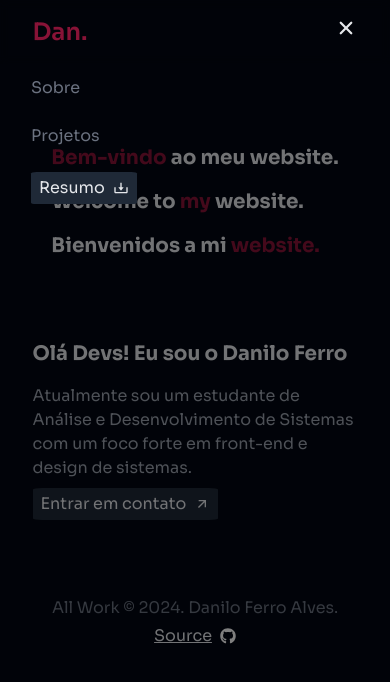
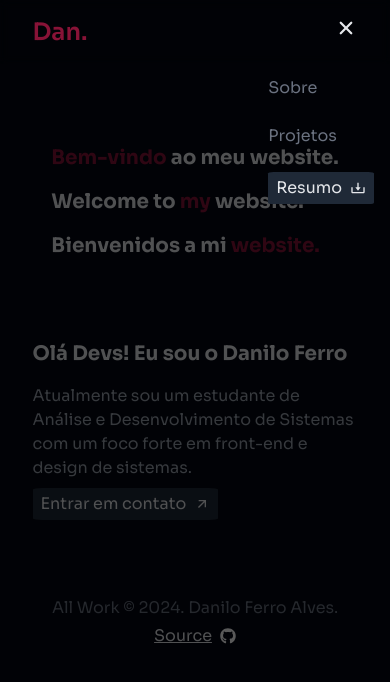
Before and after one commit to DaniloFerroAlves/portfolio, a React (Vite) app: page / in a window 390 px wide. Both pictures are taken after a click on the icon 345 px from the left and 28 px from the top of the page. Shown: the top 682 px of the page. Built offline with nearby package versions, Linux system fonts and the light colour scheme.

Commit message:
styles: escureci meu background quando abro o menu mobile

```diff
--- a/src/components/Navbar.jsx
+++ b/src/components/Navbar.jsx
@@ -14,7 +14,7 @@ const Navbar = () => {
 
   return (
     <nav className="w-full top-0 navbar sticky backdrop-blur-sm z-50">
-      {isVisible ? (<div className="absolute bg-black/50 h-screen w-screen -z-10" onClick={() => setIsVisible(!isVisible)}/>) : ""}
+      {isVisible ? (<div className="absolute bg-black/65 h-screen w-screen -z-10" onClick={() => setIsVisible(!isVisible)}/>) : ""}
       <div className="md:flex justify-between md:w-4/6 items-center m-auto py-4 w-10/12">
         <div className="flex justify-between">
           <NavLink
@@ -41,7 +41,7 @@ const Navbar = () => {
         </div>
 
         <ul
-          className={`flex md:flex-row flex-col gap-6 md:items-center md:static absolute md:top-0 md:opacity-100 top-[56px] md:p-0 py-5 px-4  md:w-fit left-[15px] transition-all  duration-500 ease-in-out ${
+          className={`flex md:flex-row flex-col gap-6 md:items-center md:static absolute md:top-0 md:opacity-100 top-[56px] md:p-0 py-5 px-4  md:w-fit right-0 transition-all  duration-500 ease-in-out ${
             isVisible ? "top-[56px] opacity-100" : "-top-60 opacity-0"
           }`}
         >
@@ -52,7 +52,7 @@ const Navbar = () => {
               </NavLink>
             </li>
           ))}
-          <a href="./src/assets/curriculo/Curriculo_Danilo_Ferro_Alves.pdf" className="btn  flex items-center gap-2 " download>Resumo <BiDownload/></a>
+          <a href="/curriculo/Curriculo_Danilo_Ferro_Alves.pdf" className="btn  flex items-center gap-2 " download>Resumo <BiDownload/></a>
         </ul>
       </div>
     </nav>
```
